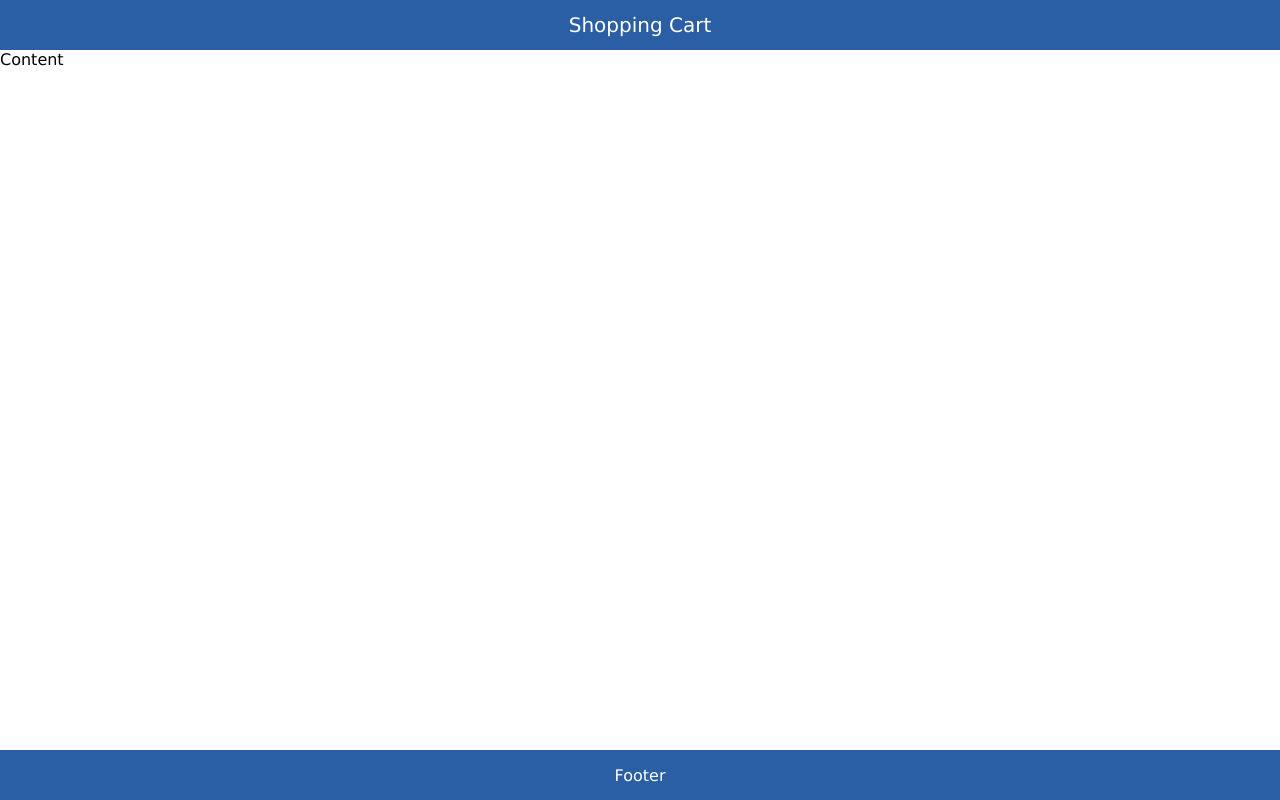
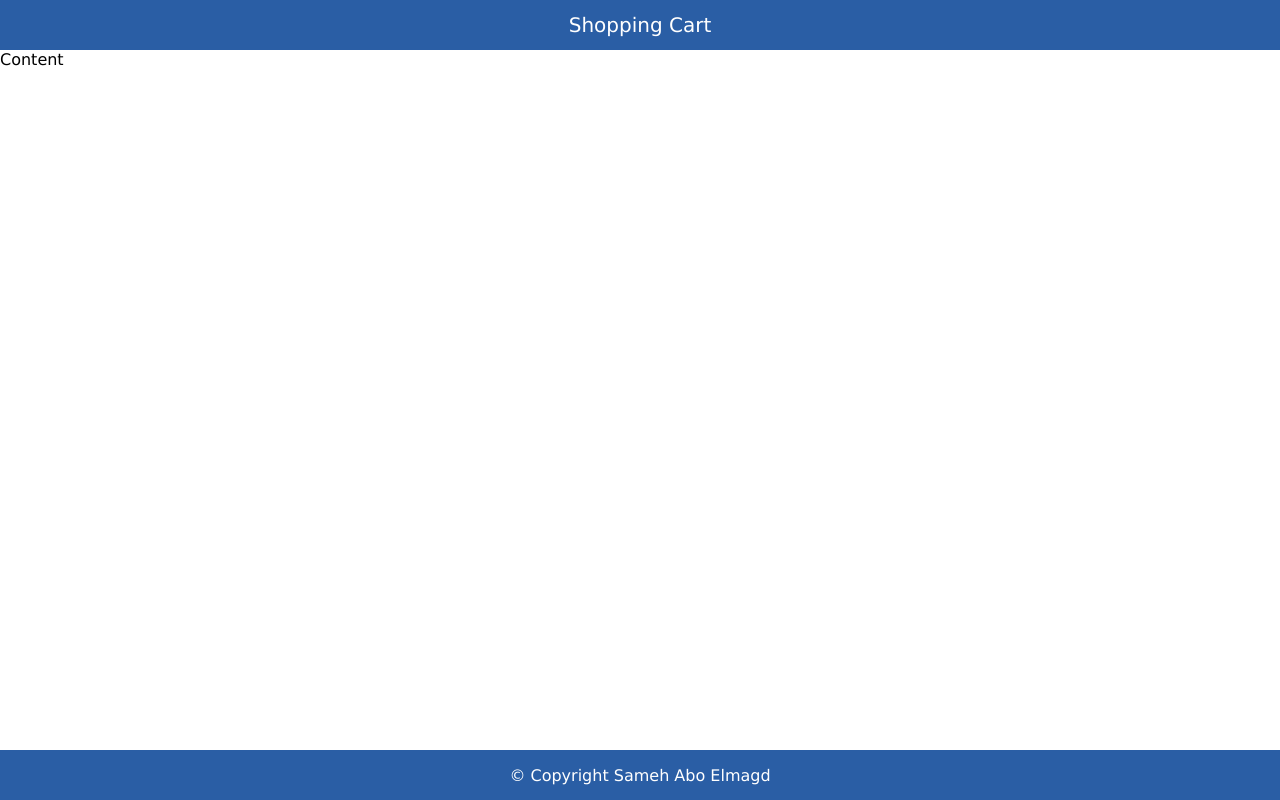
Before and after one commit to sameh20/react-shopping-cart, a React (Create React App) app in the folder client/: page / in a window 1280 px wide. Built offline with nearby package versions, Linux system fonts and the light colour scheme.

Commit message:
footer component

```diff
--- a/client/package.json
+++ b/client/package.json
@@ -15,7 +15,7 @@
     "web-vitals": "^2.1.4"
   },
   "scripts": {
-    "sass" :"gulp sass",
+    "sass" :"gulp watch",
     "start": "react-scripts start",
     "build": "react-scripts build",
     "test": "react-scripts test",
--- a/client/src/App.js
+++ b/client/src/App.js
@@ -1,13 +1,13 @@
 import React from 'react';
-
 import Header from './components/Header/Header.js';
+import Footer from './components/Footer/Footer.js';
 
 function App() {
   return (
     <div className="layout">
     <Header/>
       <main>Content</main>
-      <footer>Footer</footer>
+      <Footer/>
     </div>
   );
 }
--- /dev/null
+++ b/client/src/components/Footer/Footer.js
@@ -0,0 +1,12 @@
+import React from 'react'
+import "../../css/Footer/Footer.css"
+
+function Footer ()  {
+  return (
+    <footer>
+      &copy; Copyright Sameh Abo Elmagd
+    </footer>
+  )
+}
+
+export default Footer
--- /dev/null
+++ b/client/src/components/Footer/Footer.scss
@@ -0,0 +1,10 @@
+footer{
+    grid-area: 'footer';
+    background-color: #2a5ea5;
+    display: flex;
+    justify-content: center;
+    align-items: center;
+    font-weight: 200;
+    color: #fff;
+
+  }
--- /dev/null
+++ b/client/src/css/Footer/Footer.css
@@ -0,0 +1,9 @@
+footer {
+  grid-area: "footer";
+  background-color: #2a5ea5;
+  display: flex;
+  justify-content: center;
+  align-items: center;
+  font-weight: 200;
+  color: #fff;
+}
--- a/client/src/index.css
+++ b/client/src/index.css
@@ -23,13 +23,3 @@
 main{
   grid-area: 'main';
 }
-footer{
-  grid-area: 'footer';
-  background-color: #2a5ea5;
-  display: flex;
-  justify-content: center;
-  align-items: center;
-  font-weight: 200;
-  color: #fff;
-
-}
```
Also changed, not shown: client/gulpfile.js (+8 -2 lines).
